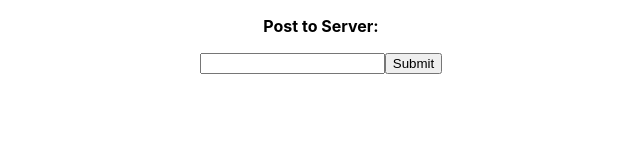
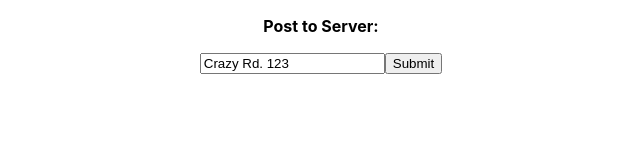
Before and after one commit to alcance/lightbeam, a React (Create React App) app: page / in a window 1280 px wide. Shown: the top 160 px of the page, without its empty margins (319-959 px from the left). Built offline with nearby package versions, Linux system fonts and the light colour scheme.

Commit message:
modular components

```diff
--- a/src/App.js
+++ b/src/App.js
@@ -1,10 +1,12 @@
 import React, { useState } from 'react';
 import './App.css';
 
+import InputLocation from './components/input';
+import Button from './components/button';
 
 export default function App() {
 
-  const [location, setLocation] = useState('')
+  const [location, setLocation] = useState('Crazy Rd. 123')
   // const [response, setResponse] = useState({})
   const handleSubmit = async e => {
     e.preventDefault()
@@ -31,12 +33,14 @@ export default function App() {
           <p>
             <strong>Post to Server:</strong>
           </p>
-          <input
+          <InputLocation location={location} handleChange={handleChange}/>
+          {/* <input
             type="text"
             value={location}
             onChange={handleChange}
-          />
-          <button type="submit">Submit</button>
+          /> */}
+          <Button/>
+          {/* <button type="submit">Submit</button> */}
         </form>
       </div>
     );
--- /dev/null
+++ b/src/components/button.js
@@ -0,0 +1,7 @@
+import React from 'react';
+
+export default function Button() {
+    return(
+        <button className="space-button" type="submit">Submit</button>
+    )
+}
--- /dev/null
+++ b/src/components/input.js
@@ -0,0 +1,12 @@
+import React from 'react';
+
+export default function InputLocation ({location, handleChange}) {
+    return(
+        <input
+        className="space-input"
+        type="text"
+        value={location}
+        onChange={handleChange}
+      />
+    )
+}
```
